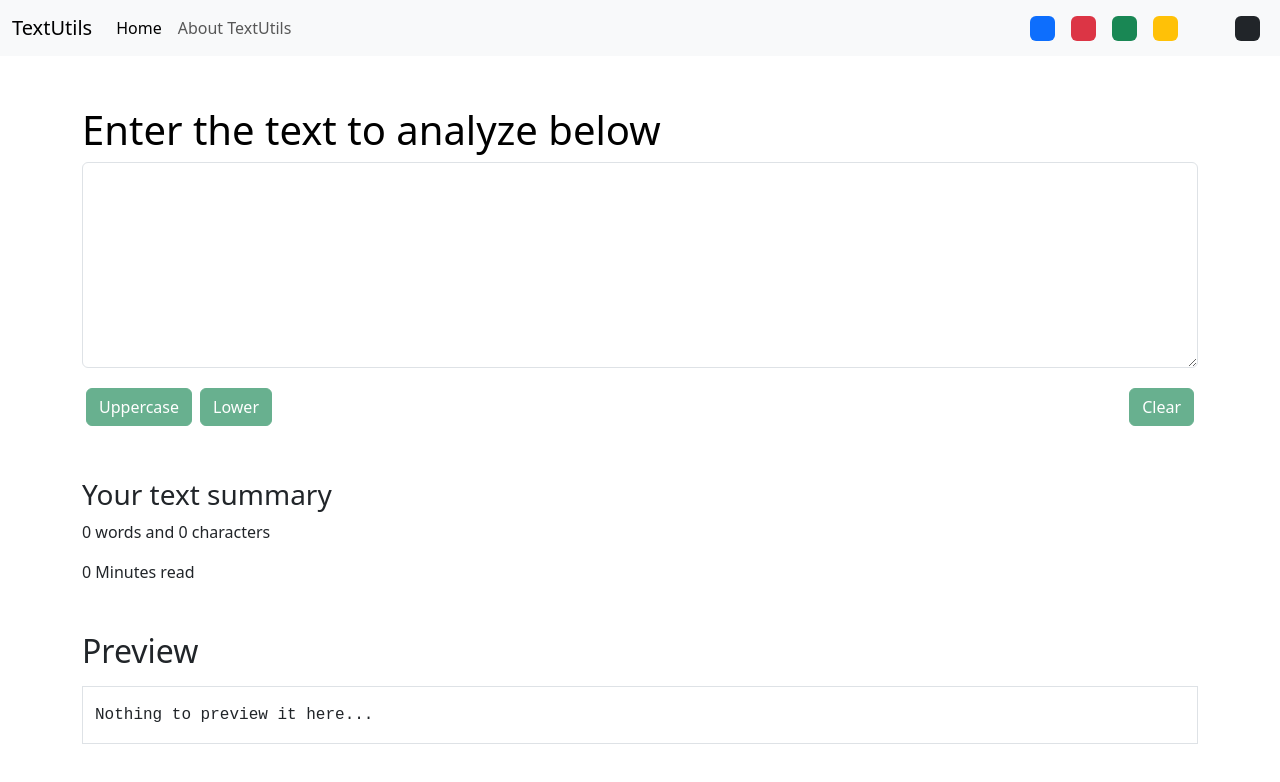
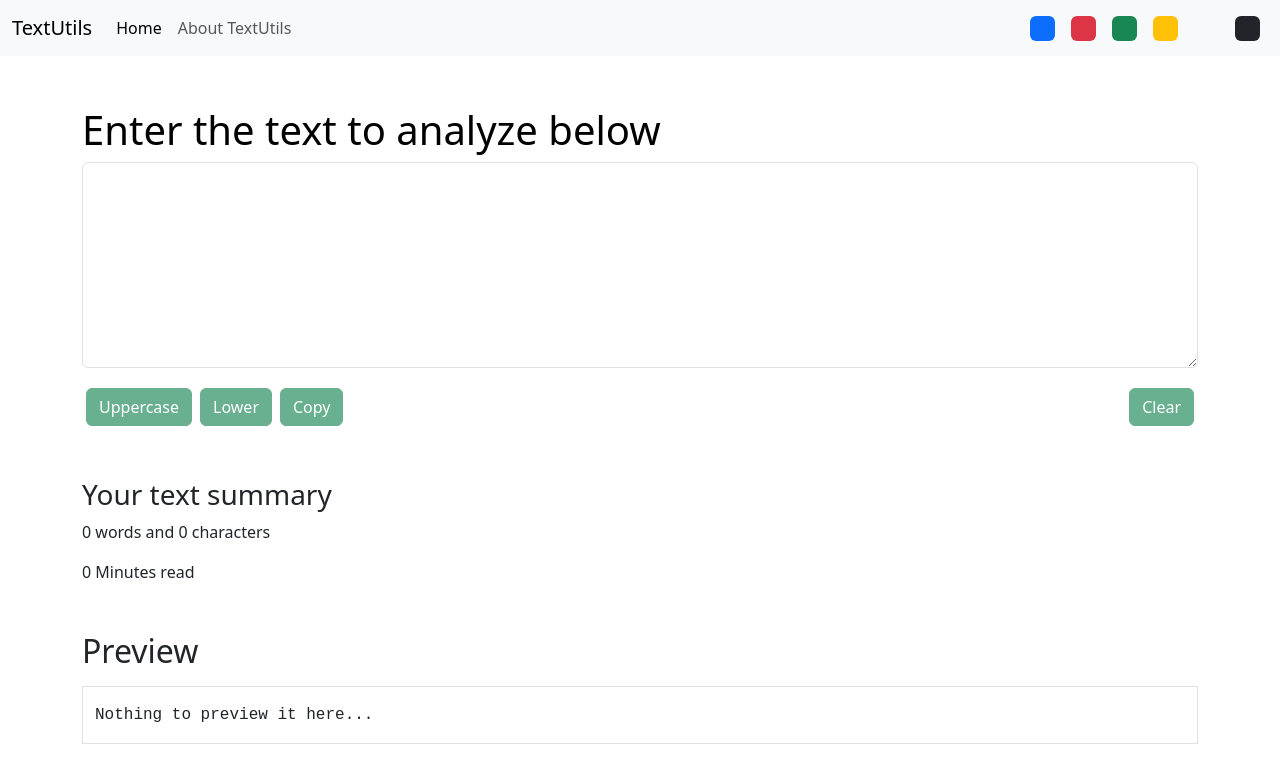
Before and after one commit to subhadeep-123/TextUtils, a React (Create React App) app: page / in a window 1280 px wide. Shown: the top 782 px of the page. Built offline with nearby package versions, Linux system fonts and the light colour scheme.

Commit message:
Add copy to clipboard feature

```diff
--- a/src/components/TextForm.js
+++ b/src/components/TextForm.js
@@ -22,10 +22,14 @@ export default function TextForm(props) {
     setText(event.target.value);
   };
 
+  const handleCopy = () => {
+    navigator.clipboard.writeText(text)
+    props.showAlert("TextBox Copied to clipboard", "success");
+  };
+
   const fontStyle = {
     fontFamily: ["Courier New", "monospace"],
   };
-
   return (
     <>
       <div
@@ -59,6 +63,13 @@ export default function TextForm(props) {
             onClick={handleLowClick}
           >
             Lower
+          </button>
+          <button
+            className="btn btn-success mx-1 my-1"
+            disabled={text.length === 0}
+            onClick={handleCopy}
+          >
+            Copy
           </button>
           <button
             className="btn btn-success float-end mx-1 my-1"
```
